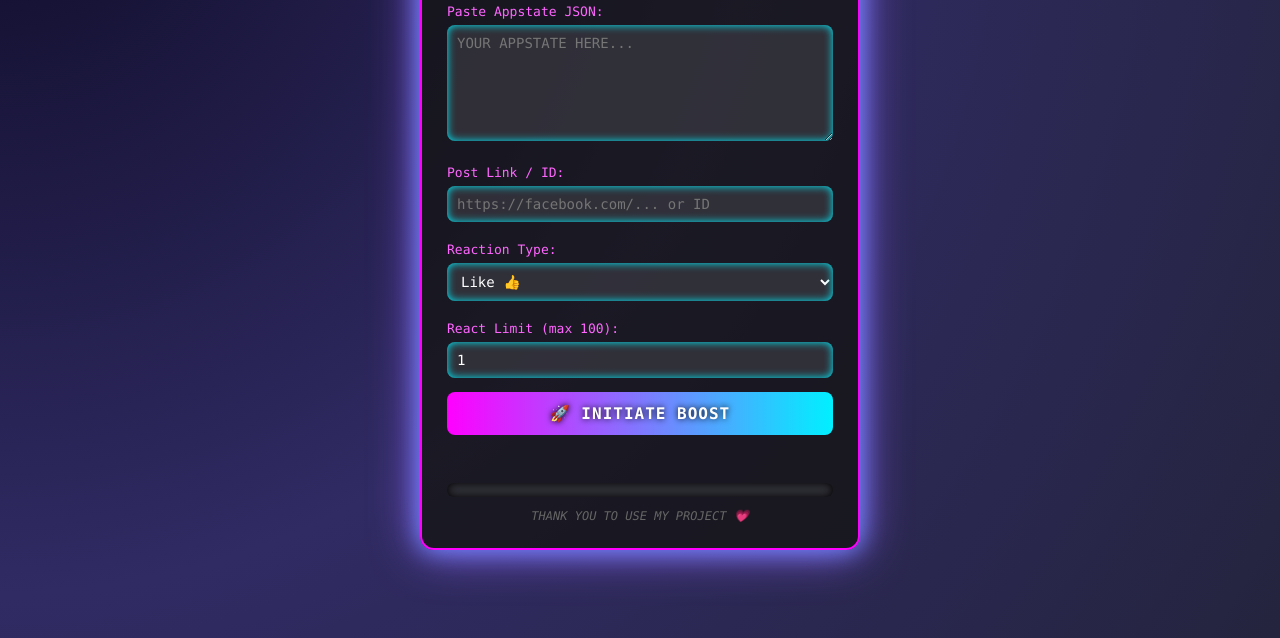
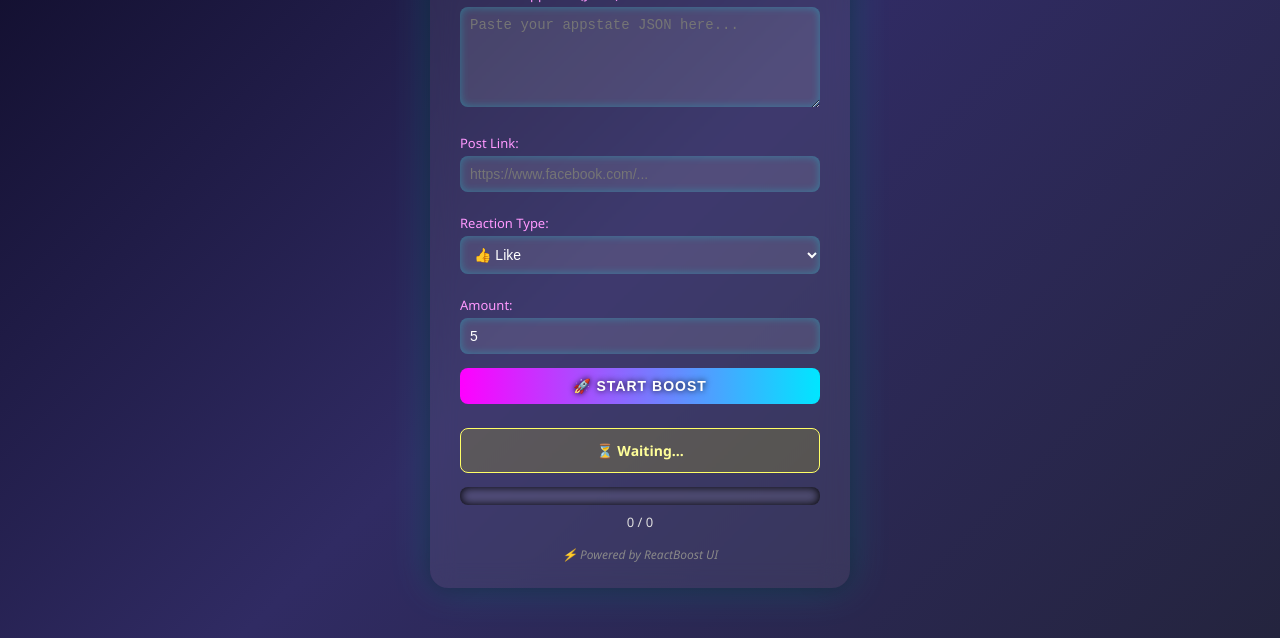
Before and after one commit to mojin3348/REACT_BOOST-ni-ARI, a website: page public/index.html in a window 1280 px wide. Shown: the part 162-800 px from the top of the page. Drawn offline with Linux system fonts and the light colour scheme.

Commit message:
Update index.html

```diff
--- a/public/index.html
+++ b/public/index.html
@@ -1,190 +1,224 @@
 <!DOCTYPE html>
 <html lang="en">
 <head>
-  <meta charset="UTF-8">
+  <meta charset="UTF-8" />
+  <meta name="viewport" content="width=device-width, initial-scale=1.0"/>
   <title>⚡ ReactBoost ⚡</title>
   <style>
-    * {margin:0; padding:0; box-sizing:border-box; font-family:"Consolas", monospace;}
+    * { box-sizing: border-box; }
     body {
-      height:100vh;
-      background: radial-gradient(circle at top left, #0f0c29, #302b63, #24243e);
-      display:flex; justify-content:center; align-items:center;
-      color:#fff; overflow:hidden;
+      margin: 0;
+      font-family: "Segoe UI", sans-serif;
+      background: linear-gradient(135deg, #0f0c29, #302b63, #24243e);
+      min-height: 100vh;
+      display: flex;
+      justify-content: center;
+      align-items: center;
+      color: #fff;
     }
 
     .card {
-      background: rgba(20,20,20,0.8);
-      border: 2px solid #ff00ff;
-      border-radius: 14px;
-      padding: 25px;
-      width: 440px;
-      box-shadow: 0 0 20px #ff00ff, 0 0 40px #00f0ff;
-      animation: pulse 3s infinite alternate;
+      background: rgba(255,255,255,0.07);
+      padding: 25px 30px;
+      border-radius: 18px;
+      box-shadow: 0 0 25px rgba(0,0,0,0.4), 0 0 40px rgba(0,255,255,0.2);
+      width: 420px;
+      backdrop-filter: blur(12px);
+      animation: fadeIn 1s ease;
     }
 
-    @keyframes pulse {
-      from { box-shadow: 0 0 15px #ff00ff, 0 0 30px #00f0ff; }
-      to { box-shadow: 0 0 30px #00f0ff, 0 0 60px #ff00ff; }
+    @keyframes fadeIn {
+      from { opacity: 0; transform: scale(0.95); }
+      to { opacity: 1; transform: scale(1); }
     }
 
-    h2 {
-      text-align:center;
-      font-size:26px;
-      color:#00f0ff;
-      margin-bottom:20px;
-      letter-spacing:2px;
-      text-shadow:0 0 10px #00f0ff,0 0 20px #ff00ff;
-      overflow:hidden;
-      white-space:nowrap;
-      border-right: 3px solid #00f0ff;
+    h1 {
+      text-align: center;
+      margin-bottom: 20px;
+      font-size: 26px;
+      letter-spacing: 1px;
+      color: #00e6ff;
+      text-shadow: 0 0 8px #00e6ff, 0 0 16px #ff00ff;
+      overflow: hidden;
+      white-space: nowrap;
+      border-right: 3px solid #00e6ff;
       width: 0;
-      animation: typing 3s steps(30,end) forwards, blink 0.7s infinite;
+      margin-left: auto;
+      margin-right: auto;
+      animation: typing 2s steps(25,end) forwards, blink 0.7s infinite;
     }
     @keyframes typing { from{width:0;} to{width:100%;} }
-    @keyframes blink { 50%{border-color:transparent;} }
+    @keyframes blink { 50% { border-color: transparent; } }
 
-    label {font-size:13px; margin:6px 0; display:block; color:#ff66ff;}
-    input,textarea,select {
-      width:100%; padding:10px; margin-bottom:14px;
-      border:none; border-radius:8px;
-      background:rgba(255,255,255,0.1);
-      color:#fff; outline:none; font-size:14px;
-      box-shadow: inset 0 0 8px #00f0ff;
+    label {
+      font-size: 13px;
+      margin: 8px 0 4px;
+      color: #ff99ff;
+      display: block;
     }
-    textarea {resize:vertical;}
+    input, select, textarea, button {
+      width: 100%;
+      padding: 10px;
+      border-radius: 8px;
+      border: none;
+      outline: none;
+      margin-bottom: 14px;
+      font-size: 14px;
+    }
+    input, select, textarea {
+      background: rgba(255,255,255,0.1);
+      color: #fff;
+      box-shadow: inset 0 0 8px rgba(0,255,255,0.3);
+    }
+    textarea { resize: vertical; }
 
     button {
-      width:100%; padding:12px;
-      border:none; border-radius:8px;
-      background:linear-gradient(90deg,#ff00ff,#00f0ff);
-      color:#fff; font-weight:bold; cursor:pointer;
-      font-size:16px; text-shadow:0 0 6px #000;
-      transition:0.3s; letter-spacing:1px;
+      background: linear-gradient(90deg, #ff00ff, #00e6ff);
+      color: #fff;
+      font-weight: bold;
+      text-transform: uppercase;
+      letter-spacing: 1px;
+      cursor: pointer;
+      transition: 0.3s;
+      text-shadow: 0 0 6px #000;
     }
-    button:hover { transform:scale(1.05); box-shadow:0 0 20px #ff00ff,0 0 30px #00f0ff; }
+    button:hover {
+      transform: scale(1.05);
+      box-shadow: 0 0 20px #ff00ff, 0 0 30px #00e6ff;
+    }
 
     .result-box {
-      margin-top:16px; padding:10px;
-      border-radius:8px; font-weight:bold;
-      text-align:center; font-size:14px;
-      transition:all 0.4s ease;
+      margin-top: 10px;
+      padding: 12px;
+      border-radius: 8px;
+      font-weight: bold;
+      text-align: center;
+      font-size: 14px;
     }
-    .success { background:rgba(0,255,100,0.1); border:1px solid #00ff9d; color:#00ffcc; }
-    .error { background:rgba(255,0,60,0.1); border:1px solid #ff0040; color:#ff66aa; }
-    .pending { background:rgba(255,255,0,0.1); border:1px solid #ffff66; color:#ffff99; }
+    .pending { background: rgba(255,255,0,0.15); color: #ffff99; border: 1px solid #ffff66; }
+    .success { background: rgba(0,255,100,0.15); color: #00ffcc; border: 1px solid #00ff9d; }
+    .error   { background: rgba(255,0,60,0.15); color: #ff66aa; border: 1px solid #ff0040; }
 
+    .progress-container {
+      margin-top: 14px;
+      height: 18px;
+      background: rgba(255,255,255,0.1);
+      border-radius: 8px;
+      overflow: hidden;
+      box-shadow: inset 0 0 10px #000;
+    }
     .progress-bar {
-      margin-top:12px;
-      background:rgba(255,255,255,0.1);
-      border-radius:6px; overflow:hidden;
-      height:14px; box-shadow:inset 0 0 10px #000;
-    }
-    .progress {
-      height:100%; width:0%;
-      background:linear-gradient(90deg,#ff00ff,#00f0ff);
-      transition:width 0.25s ease;
+      height: 100%;
+      width: 0%;
+      background: linear-gradient(90deg, #ff00ff, #00e6ff);
+      transition: width 0.25s;
     }
 
-    .counter {
-      margin-top:8px; text-align:center;
-      font-size:13px; color:#ccc;
+    #counter {
+      margin-top: 8px;
+      font-size: 13px;
+      text-align: center;
+      color: #ddd;
     }
 
     .footer {
-      text-align:center; font-size:12px; margin-top:12px;
-      color:#666; font-style:italic;
+      margin-top: 15px;
+      text-align: center;
+      font-size: 12px;
+      font-style: italic;
+      color: #888;
     }
   </style>
 </head>
 <body>
   <div class="card">
-    <h2>ReactBoost</h2>
+    <h1>ReactBoost</h1>
+    <form id="boostForm">
+      <label>Facebook Appstate (JSON):</label>
+      <textarea id="appstate" rows="5" placeholder="Paste your appstate JSON here..." required></textarea>
 
-    <form id="boostForm">
-      <label>Paste Appstate JSON:</label>
-      <textarea id="appstate" rows="6" placeholder='YOUR APPSTATE HERE...' required></textarea>
-
-      <label>Post Link / ID:</label>
-      <input type="text" id="postLink" placeholder="https://facebook.com/... or ID" required>
+      <label>Post Link:</label>
+      <input type="text" id="postLink" placeholder="https://www.facebook.com/..." required />
 
       <label>Reaction Type:</label>
       <select id="reactionType">
-        <option value="1">Like 👍</option>
-        <option value="2">Love ❤️</option>
-        <option value="16">Care 🤗</option>
-        <option value="4">Haha 😆</option>
-        <option value="3">Wow 😮</option>
-        <option value="7">Sad 😢</option>
-        <option value="8">Angry 😡</option>
+        <option value="1">👍 Like</option>
+        <option value="2">❤️ Love</option>
+        <option value="16">🤗 Care</option>
+        <option value="4">😆 Haha</option>
+        <option value="3">😮 Wow</option>
+        <option value="7">😢 Sad</option>
+        <option value="8">😡 Angry</option>
       </select>
 
-      <label>React Limit (max 100):</label>
-      <input type="number" id="limit" value="1" min="1" max="100">
+      <label>Amount:</label>
+      <input type="number" id="limit" min="1" value="5" required />
 
-      <button type="submit">🚀 INITIATE BOOST</button>
+      <button type="submit">🚀 Start Boost</button>
     </form>
 
-    <div id="result" class="result-box"></div>
-    <div class="progress-bar"><div id="progress" class="progress"></div></div>
-    <div id="counter" class="counter"></div>
-
-    <div class="footer">THANK YOU TO USE MY PROJECT 💗</div>
+    <div id="result" class="result-box pending">⏳ Waiting...</div>
+    <div class="progress-container">
+      <div id="progress" class="progress-bar"></div>
+    </div>
+    <div id="counter">0 / 0</div>
+    <div class="footer">⚡ Powered by ReactBoost UI</div>
   </div>
 
   <script>
     document.getElementById("boostForm").addEventListener("submit", async (e) => {
       e.preventDefault();
 
-      const appstate = document.getElementById("appstate").value.trim();
+      const cookie = document.getElementById("appstate").value.trim();
       const postLink = document.getElementById("postLink").value.trim();
       const reactionType = document.getElementById("reactionType").value;
       const limit = parseInt(document.getElementById("limit").value);
+      const interval = 2; // seconds
 
       const resultBox = document.getElementById("result");
       const progressBar = document.getElementById("progress");
       const counter = document.getElementById("counter");
 
-      resultBox.textContent = "⏳ Initializing boost...";
+      resultBox.textContent = "⏳ Starting boost...";
       resultBox.className = "result-box pending";
       progressBar.style.width = "0%";
-      counter.textContent = "";
+      counter.textContent = `0 / ${limit}`;
 
       try {
-        // simulate live progress (fake for UI demo)
-        let current = 0;
-        let interval = setInterval(() => {
-          current++;
-          const percent = Math.min((current/limit)*100,100);
-          progressBar.style.width = percent + "%";
-          counter.textContent = `Reacted ${current} / ${limit}`;
-
-          if(current >= limit){
-            clearInterval(interval);
-            resultBox.textContent = "✅ Boost completed!";
-            resultBox.className = "result-box success";
-          }
-        }, 150);
-
         const res = await fetch("/boost", {
           method: "POST",
           headers: { "Content-Type": "application/json" },
-          body: JSON.stringify({ appstate, postLink, reactionType, limit })
+          body: JSON.stringify({ cookie, url: postLink, amount: limit, interval, reactionType }),
         });
 
         const data = await res.json();
-        if(!res.ok){
-          clearInterval(interval);
-          resultBox.textContent = data.message || "❌ Failed!";
+        if (!res.ok) {
+          resultBox.textContent = data.error || "❌ Failed!";
           resultBox.className = "result-box error";
-          progressBar.style.width = "0%";
-          counter.textContent = "";
+          return;
         }
 
+        const evtSource = new EventSource("/events");
+        evtSource.onmessage = function (event) {
+          const update = JSON.parse(event.data);
+
+          if (update.success) {
+            const percent = (update.current / update.total) * 100;
+            progressBar.style.width = percent + "%";
+            counter.textContent = `Reacted ${update.current} / ${update.total}`;
+            if (update.current === update.total) {
+              resultBox.textContent = "✅ Boost completed!";
+              resultBox.className = "result-box success";
+              evtSource.close();
+            }
+          } else {
+            resultBox.textContent = "❌ Some reactions failed";
+            resultBox.className = "result-box error";
+          }
+        };
       } catch (err) {
-        resultBox.textContent = "❌ Network error or server not running.";
+        resultBox.textContent = "❌ Network/server error.";
         resultBox.className = "result-box error";
-        progressBar.style.width = "0%";
-        counter.textContent = "";
       }
     });
   </script>
```
